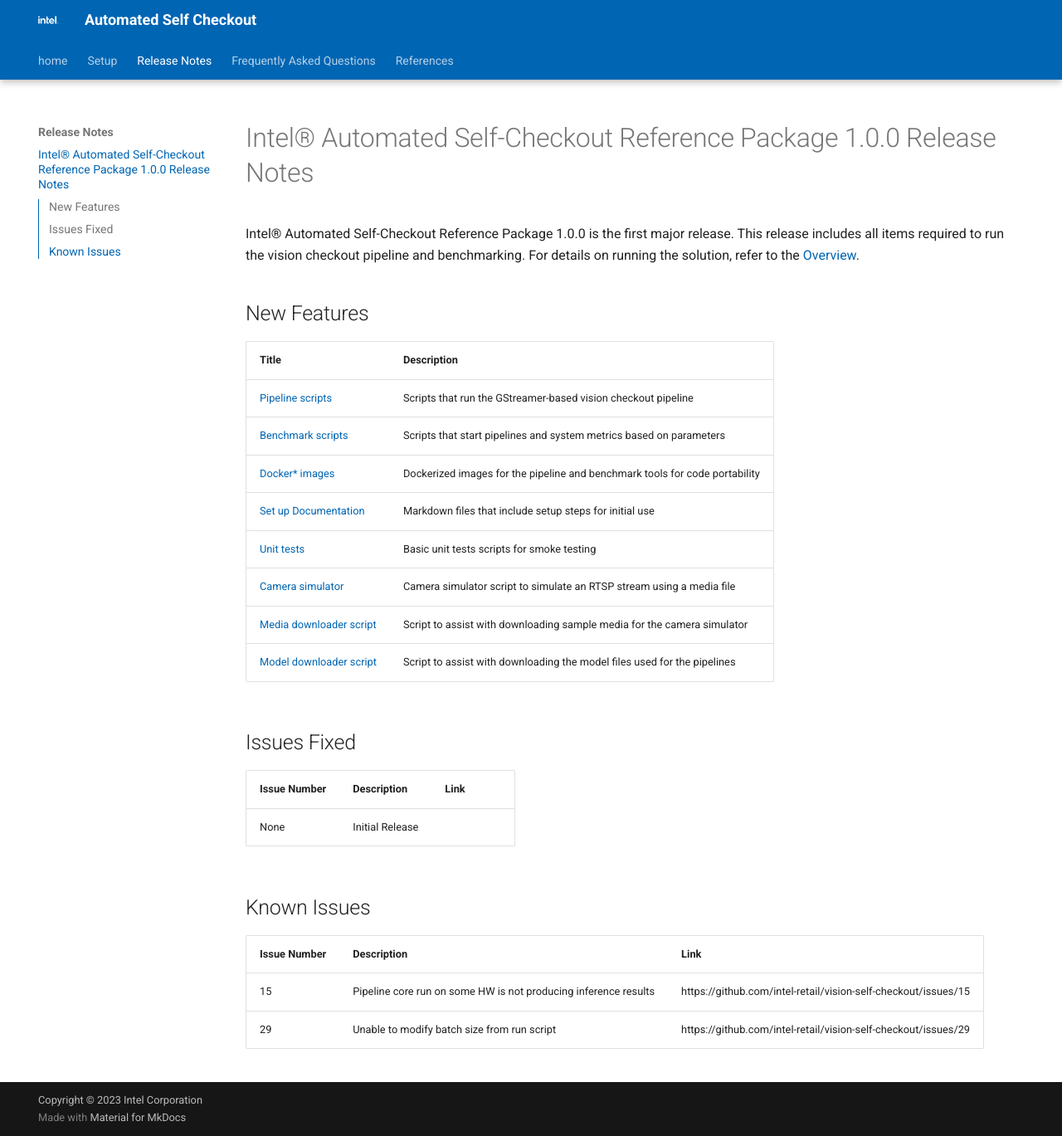
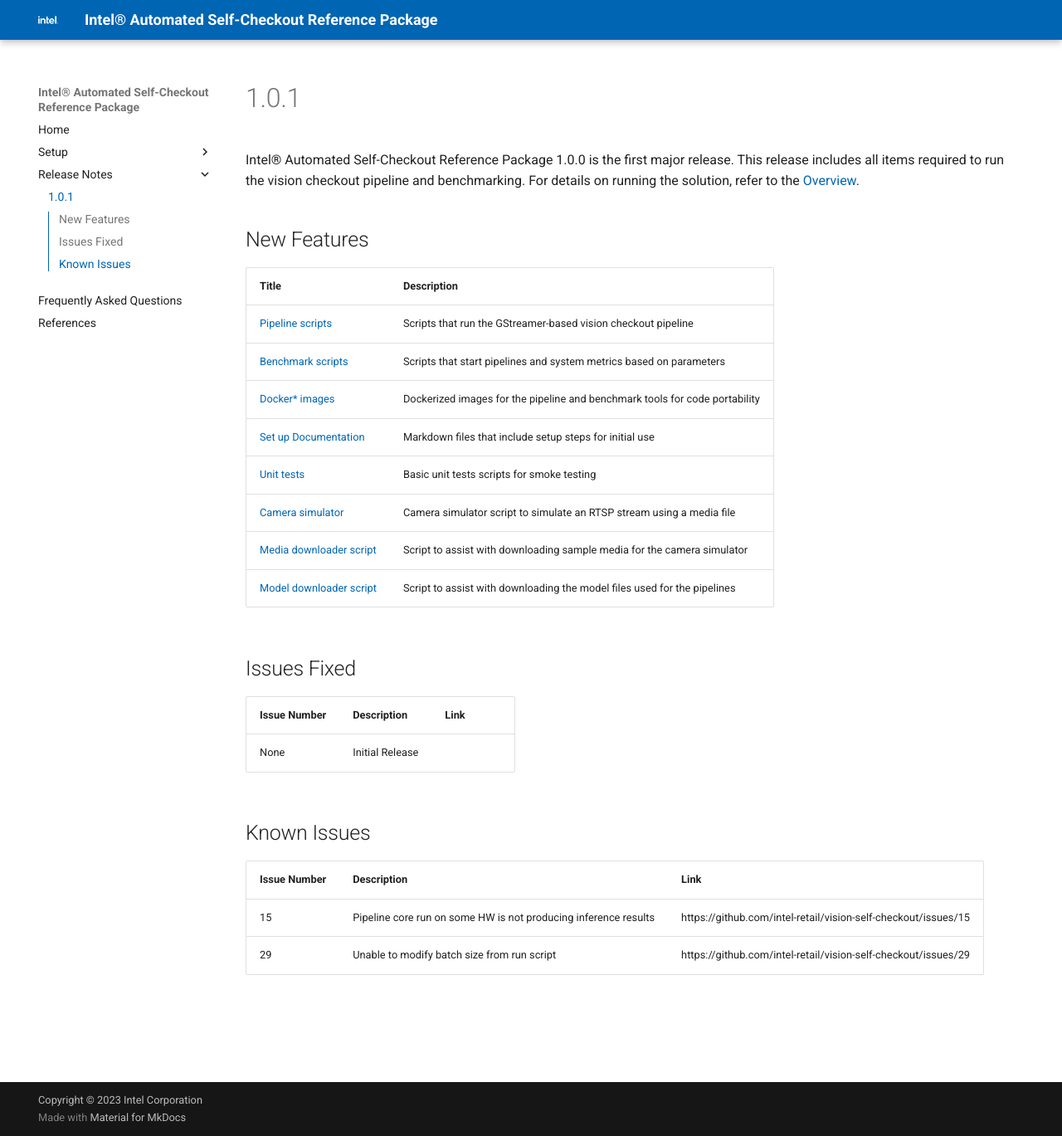
Before and after one commit to intel-retail/automated-self-checkout, an MkDocs documentation site: the page built from docs_src/release-notes/v1-0-1.md, in a window 1280 px wide and 1369 px high. Shown: the whole window at 83% size. Built offline with MkDocs 1.6.1 and Material for MkDocs 9.7.7, drawn with Linux system fonts in a browser that asks for light colours; comment, search, counter and statistics services are not loaded.

Commit message:
update release notes page

```diff
--- a/docs_src/release-notes/v1-0-0.md
+++ b/docs_src/release-notes/v1-0-1.md
@@ -1,4 +1,4 @@
-# Intel® Automated Self-Checkout Reference Package 1.0.0 Release Notes
+# 1.0.1
 
 Intel® Automated Self-Checkout Reference Package 1.0.0 is the first major release. This release includes all items required to run the vision checkout pipeline and benchmarking. For details on running the solution, refer to the [Overview](../index.md).
 
--- a/mkdocs.yml
+++ b/mkdocs.yml
@@ -1,4 +1,4 @@
-site_name: Automated Self Checkout
+site_name: Intel® Automated Self-Checkout Reference Package
 docs_dir: ./docs_src
 site_dir: ./docs
 copyright: 'Copyright &copy; 2023 Intel Corporation'
@@ -10,10 +10,6 @@
     code: 'Roboto Mono'
   logo: 'images/logo-white-75px.png'
   features:
-    - navigation.tabs
-    - navigation.tabs.sticky
-    - navigation.sections
-    - navigation.expand
     - search.suggest
     - search.highlight
     - navigation.top
@@ -22,14 +18,14 @@
   - search
 plugins: []
 nav:
-  - home: 'index.md'
+  - Home: 'index.md'
   - Setup:
     - 'hardwaresetup.md'
     - 'pipelinesetup.md'
     - 'pipelinerun.md'
     - 'pipelinebenchmarking.md'
   - Release Notes:
-    - './release-notes/v1-0-0.md'
+    - './release-notes/v1-0-1.md'
   - 'faq.md'
   - 'references.md'
 extra_css:
```
Also changed, not shown: docs_src/releasenotes.md (+1 -1 lines).
